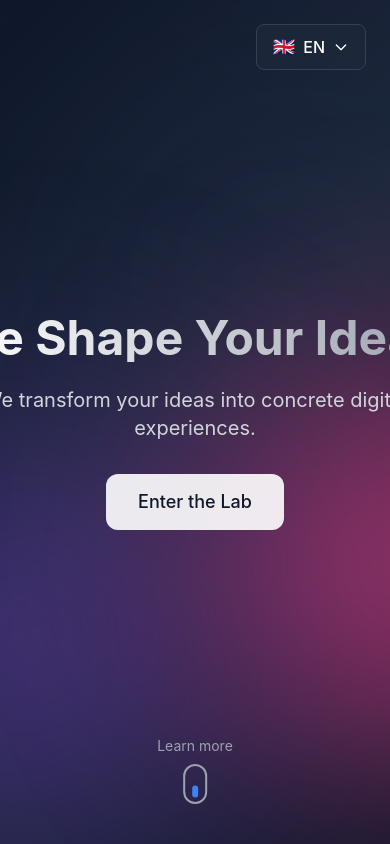
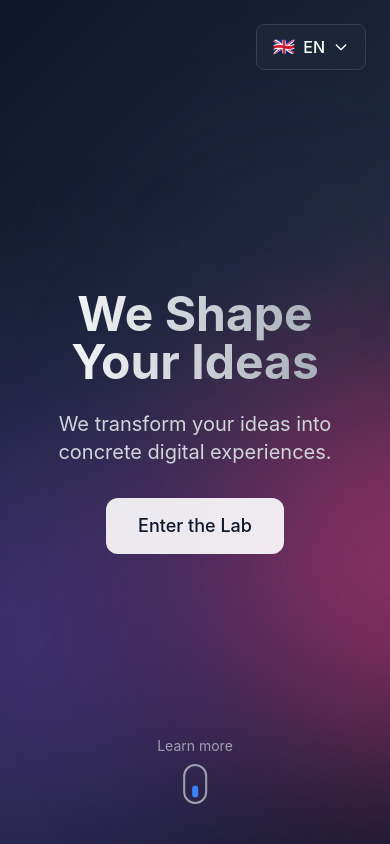
Before and after one commit to atavicoLabs/atavicoLabs, a Next.js app: page /en in a window 390 px wide. Shown: the top 844 px of the page. Built offline with nearby package versions, Linux system fonts and the light colour scheme.

Commit message:
feat: migliora la responsività del componente Hero; aggiungi padding e massimizza la larghezza del titolo

```diff
--- a/app/components/Hero.tsx
+++ b/app/components/Hero.tsx
@@ -91,13 +91,13 @@ export default function Hero() {
           animate={{ opacity: 1, y: 0 }}
           transition={{ duration: 0.8 }}
         >
-          <div className="text-5xl md:text-7xl lg:text-8xl font-bold mb-6 flex justify-center">
-            <h1 className="relative inline-block whitespace-nowrap">
+          <div className="text-5xl md:text-7xl lg:text-8xl font-bold mb-6 flex justify-center w-full px-4">
+            <h1 className="relative inline-block max-w-full">
               {/* Invisible placeholder reserves full width */}
-              <span className="invisible" aria-hidden="true">{fullText}</span>
+              <span className="invisible block" aria-hidden="true">{fullText}</span>
 
               {/* Visible text overlays at the same position, left-aligned */}
-              <span className="absolute left-0 top-0 bg-gradient-to-r from-white to-gray-400 bg-clip-text text-transparent">
+              <span className="absolute left-0 top-0 bg-gradient-to-r from-white to-gray-400 bg-clip-text text-transparent block">
                 {displayedText}
                 {showCursor && (
                   <motion.span
```
